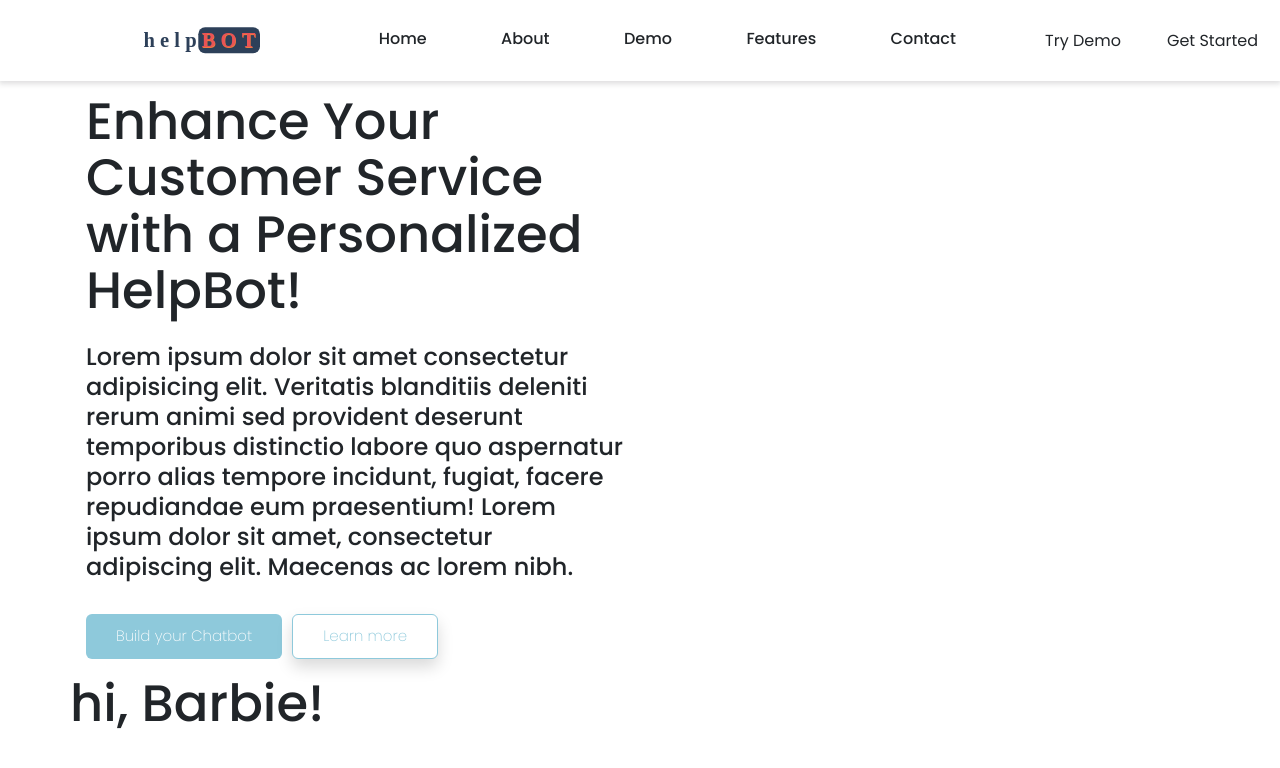
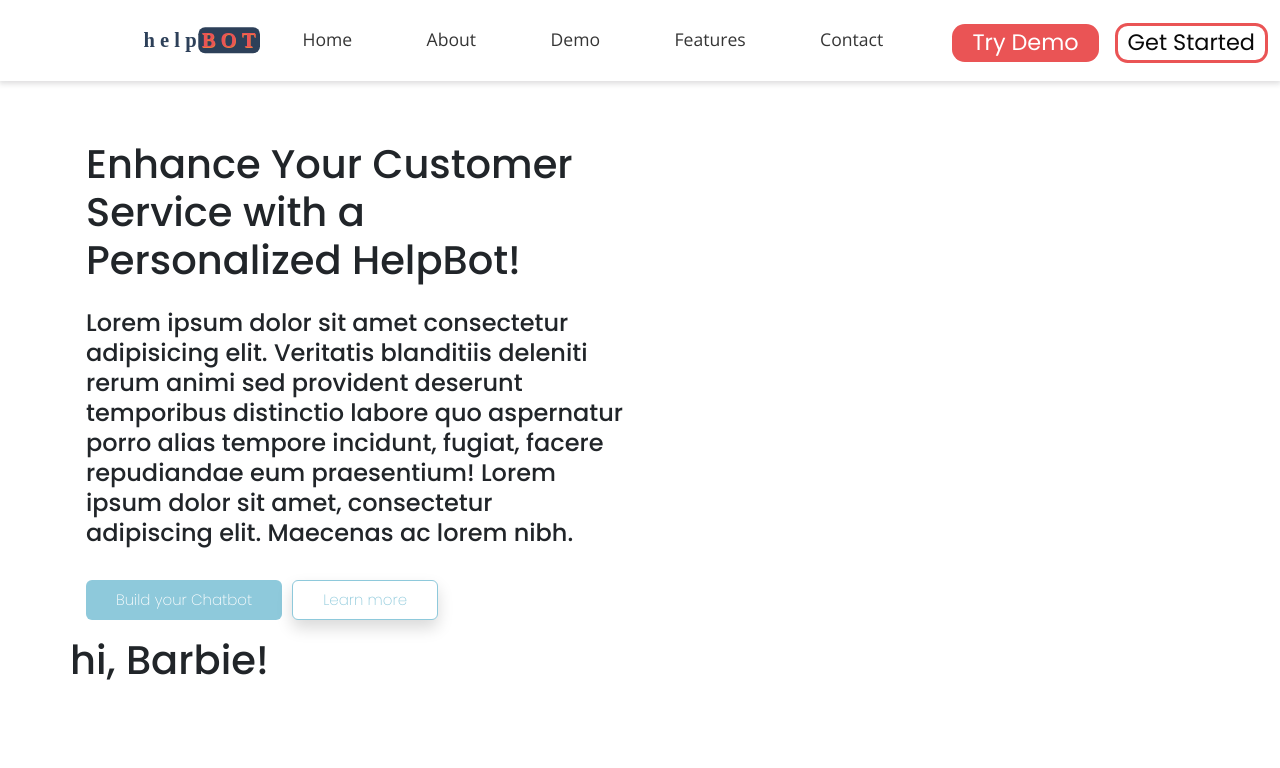
Before and after one commit to Cyriacusifeco/helpbot, a React (Vite) app: page / in a window 1280 px wide. Shown: the top 768 px of the page. Built offline with nearby package versions, Linux system fonts and the light colour scheme.

Commit message:
root var

```diff
--- a/src/index.css
+++ b/src/index.css
@@ -1,69 +1,109 @@
+/*! normalize.css v8.0.1 | MIT License | github.com/necolas/normalize.css */
+@import url(https://fonts.googleapis.com/css?family=Open+Sans:400,700|Raleway:700&display=swap);
+html {
+  line-height: 1.15;
+  -webkit-text-size-adjust: 100%;
+}
+body {
+  margin: 0;
+}
+main {
+  display: block;
+}
+button,
+input {
+  overflow: visible;
+  font-family: inherit;
+  font-size: 100%;
+  line-height: 1.15;
+  margin: 0;
+}
+
+[type='button'],
+[type='reset'],
+[type='submit'],
+button {
+  -webkit-appearance: button;
+}
+[type='button']::-moz-focus-inner,
+[type='reset']::-moz-focus-inner,
+[type='submit']::-moz-focus-inner,
+button::-moz-focus-inner {
+  border-style: none;
+  padding: 0;
+}
+[type='button']:-moz-focusring,
+[type='reset']:-moz-focusring,
+[type='submit']:-moz-focusring,
+button:-moz-focusring {
+  outline: 1px dotted ButtonText;
+}
+[type='number']::-webkit-inner-spin-button,
+[type='number']::-webkit-outer-spin-button {
+  height: auto;
+}
+[type='search'] {
+  -webkit-appearance: textfield;
+  outline-offset: -2px;
+}
+[type='search']::-webkit-search-decoration {
+  -webkit-appearance: none;
+}
+::-webkit-file-upload-button {
+  -webkit-appearance: button;
+  font: inherit;
+}
+[hidden] {
+  display: none;
+}
+
 :root {
-  font-family: Inter, system-ui, Avenir, Helvetica, Arial, sans-serif;
-  line-height: 1.5;
-  font-weight: 400;
+  --color-primary: #2d4059;
+  --color-black: #090909;
+  --color-white: #ffffff;
+  --color-grey: #a0a0a0;
+  --color-light-grey: #f3f3f3;
+  --color-dark-grey: #353535;
+  --color-orange: #f07b3f;
+  --color-yellow: #ffd460;
+  --color-red: #ea5455;
 
-  color-scheme: light dark;
-  color: rgba(255, 255, 255, 0.87);
-  background-color: #242424;
+  --font-family-base: 'Open Sans', 'Helvetica Neue', Helvetica, Arial,
+    sans-serif;
+  --font-family-title: 'Raleway', 'Helvetica Neue', Helvetica, Arial, sans-serif;
 
-  font-synthesis: none;
-  text-rendering: optimizeLegibility;
+  --font-size-small: 1.1rem;
+  --font-size-medium: 1.4rem;
+  --font-size-large: 1.8rem;
+  --font-size-x-large: 2.2rem;
+  --font-size-xx-large: 4rem;
+
+  --nav-item-font-family: var(--font-family-base);
+  --nav-item-font-weight: 400;
+  --nav-item-font-size: var(--font-size-medium);
+  --nav-item-letter-spacing: 0.04rem;
+  --nav-item-display: inline-block;
+  --nav-item-margin: 0 0 0 2rem;
+
+  --btn-display: inline-block;
+  --btn-padding: 1.5rem 3rem;
+  --btn-border-rad: 0.8rem;
+  --btn2-border: var(--color-red) solid 0.2rem;
+  --btn1-color: var(--color-white);
+  --btn2-color: var(--color-red);
+  --btn1-background: var(--color-red);
+  --btn2-background: transparent;
+  --btn-text-decoration: none;
+  --btn-font-size: var(--font-size-large);
+  --btn-hover-color: var(--color-white);
+  --btn-hover-text-decoration: none;
+  --btn-hover-background: var(--color-primary);
+
+  --transition-duration: 0.3s;
+  --transition-cubic-bezier: cubic-bezier(0.17, 0.67, 0, 1.01);
+}
+body {
+  margin: 0;
   -webkit-font-smoothing: antialiased;
   -moz-osx-font-smoothing: grayscale;
-  -webkit-text-size-adjust: 100%;
 }
-
-a {
-  font-weight: 500;
-  color: #646cff;
-  text-decoration: inherit;
-}
-a:hover {
-  color: #535bf2;
-}
-
-body {
-  margin: 0;
-  display: flex;
-  place-items: center;
-  min-width: 320px;
-  min-height: 100vh;
-}
-
-h1 {
-  font-size: 3.2em;
-  line-height: 1.1;
-}
-
-button {
-  border-radius: 8px;
-  border: 1px solid transparent;
-  padding: 0.6em 1.2em;
-  font-size: 1em;
-  font-weight: 500;
-  font-family: inherit;
-  background-color: #1a1a1a;
-  cursor: pointer;
-  transition: border-color 0.25s;
-}
-button:hover {
-  border-color: #646cff;
-}
-button:focus,
-button:focus-visible {
-  outline: 4px auto -webkit-focus-ring-color;
-}
-
-@media (prefers-color-scheme: light) {
-  :root {
-    color: #213547;
-    background-color: #ffffff;
-  }
-  a:hover {
-    color: #747bff;
-  }
-  button {
-    background-color: #f9f9f9;
-  }
-}
```
